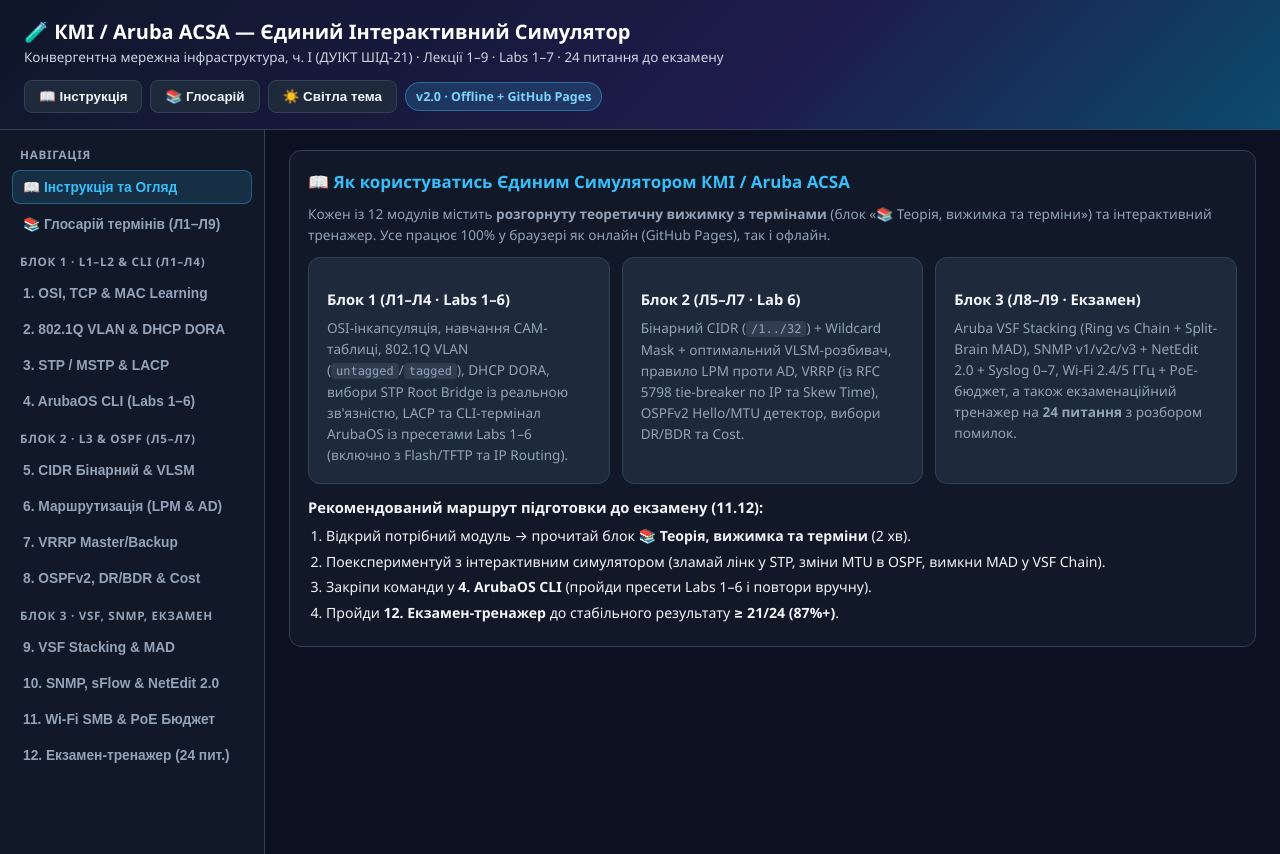
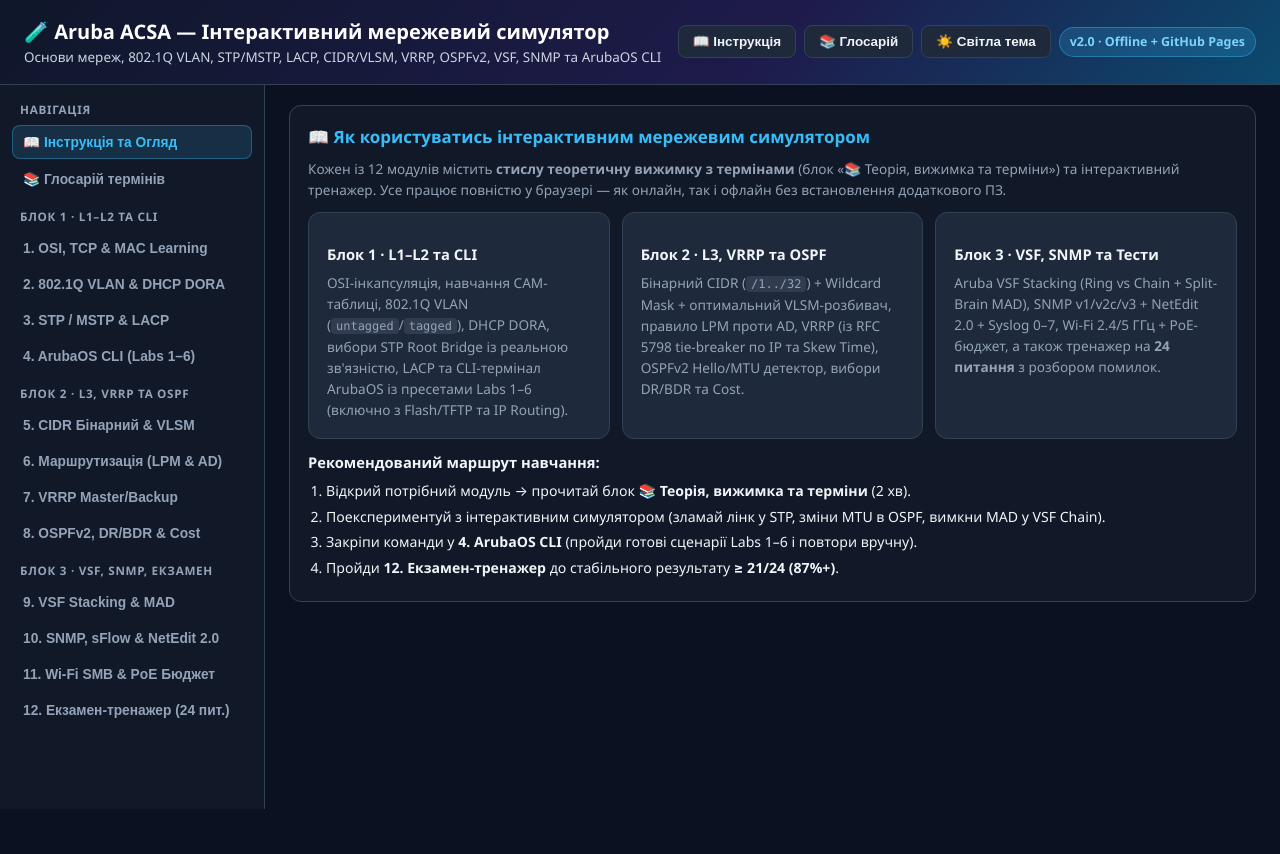
Before and after one commit to Eventmaker/kmi-aruba-simulator, a plain HTML site: page index.html in a window 1280 px wide. After the commit the page ends 809 px from the top, so only its background shows below. Drawn offline with Linux system fonts and the light colour scheme.

Commit message:
refactor: make simulator branding universal without university-specific references

```diff
--- a/index.html
+++ b/index.html
@@ -3,14 +3,14 @@
 <head>
   <meta charset="UTF-8">
   <meta name="viewport" content="width=device-width, initial-scale=1.0">
-  <title>КМІ / Aruba ACSA — Єдиний Інтерактивний Симулятор (ДУІКТ ШІД-21)</title>
+  <title>Aruba ACSA — Інтерактивний мережевий симулятор</title>
   <link rel="stylesheet" href="css/styles.css">
 </head>
 <body>
 <header>
   <div>
-    <h1>🧪 КМІ / Aruba ACSA — Єдиний Інтерактивний Симулятор</h1>
-    <p>Конвергентна мережна інфраструктура, ч. I (ДУІКТ ШІД-21) · Лекції 1–9 · Labs 1–7 · 24 питання до екзамену</p>
+    <h1>🧪 Aruba ACSA — Інтерактивний мережевий симулятор</h1>
+    <p>Основи мереж, 802.1Q VLAN, STP/MSTP, LACP, CIDR/VLSM, VRRP, OSPFv2, VSF, SNMP та ArubaOS CLI</p>
   </div>
   <div class="header-actions">
     <button class="btn btn-sec" onclick="openPane('pane-guide')">📖 Інструкція</button>
@@ -24,15 +24,15 @@
   <aside>
     <div class="nav-group">Навігація</div>
     <button class="nav-btn active" data-pane="pane-guide" onclick="openPane('pane-guide')">📖 Інструкція та Огляд</button>
-    <button class="nav-btn" data-pane="pane-glossary" onclick="openPane('pane-glossary')">📚 Глосарій термінів (Л1–Л9)</button>
+    <button class="nav-btn" data-pane="pane-glossary" onclick="openPane('pane-glossary')">📚 Глосарій термінів</button>
 
-    <div class="nav-group">Блок 1 · L1–L2 & CLI (Л1–Л4)</div>
+    <div class="nav-group">Блок 1 · L1–L2 та CLI</div>
     <button class="nav-btn" data-pane="pane-osi" onclick="openPane('pane-osi')">1. OSI, TCP & MAC Learning</button>
     <button class="nav-btn" data-pane="pane-vlan" onclick="openPane('pane-vlan')">2. 802.1Q VLAN & DHCP DORA</button>
     <button class="nav-btn" data-pane="pane-stp" onclick="openPane('pane-stp')">3. STP / MSTP & LACP</button>
     <button class="nav-btn" data-pane="pane-cli" onclick="openPane('pane-cli')">4. ArubaOS CLI (Labs 1–6)</button>
 
-    <div class="nav-group">Блок 2 · L3 & OSPF (Л5–Л7)</div>
+    <div class="nav-group">Блок 2 · L3, VRRP та OSPF</div>
     <button class="nav-btn" data-pane="pane-cidr" onclick="openPane('pane-cidr')">5. CIDR Бінарний & VLSM</button>
     <button class="nav-btn" data-pane="pane-lpm" onclick="openPane('pane-lpm')">6. Маршрутизація (LPM & AD)</button>
     <button class="nav-btn" data-pane="pane-vrrp" onclick="openPane('pane-vrrp')">7. VRRP Master/Backup</button>
@@ -49,27 +49,27 @@
     <!-- GUIDE -->
     <section id="pane-guide" class="pane active">
       <div class="card">
-        <h2>📖 Як користуватись Єдиним Симулятором КМІ / Aruba ACSA</h2>
-        <p class="muted" style="margin-bottom:12px;">Кожен із 12 модулів містить <b>розгорнуту теоретичну вижимку з термінами</b> (блок «📚 Теорія, вижимка та терміни») та інтерактивний тренажер. Усе працює 100% у браузері як онлайн (GitHub Pages), так і офлайн.</p>
+        <h2>📖 Як користуватись інтерактивним мережевим симулятором</h2>
+        <p class="muted" style="margin-bottom:12px;">Кожен із 12 модулів містить <b>стислу теоретичну вижимку з термінами</b> (блок «📚 Теорія, вижимка та терміни») та інтерактивний тренажер. Усе працює повністю у браузері — як онлайн, так і офлайн без встановлення додаткового ПЗ.</p>
         <div class="grid-3">
           <div class="card" style="background:var(--card);margin-bottom:0;">
-            <h3>Блок 1 (Л1–Л4 · Labs 1–6)</h3>
+            <h3>Блок 1 · L1–L2 та CLI</h3>
             <p class="muted">OSI-інкапсуляція, навчання CAM-таблиці, 802.1Q VLAN (<code>untagged</code>/<code>tagged</code>), DHCP DORA, вибори STP Root Bridge із реальною зв'язністю, LACP та CLI-термінал ArubaOS із пресетами Labs 1–6 (включно з Flash/TFTP та IP Routing).</p>
           </div>
           <div class="card" style="background:var(--card);margin-bottom:0;">
-            <h3>Блок 2 (Л5–Л7 · Lab 6)</h3>
+            <h3>Блок 2 · L3, VRRP та OSPF</h3>
             <p class="muted">Бінарний CIDR (<code>/1../32</code>) + Wildcard Mask + оптимальний VLSM-розбивач, правило LPM проти AD, VRRP (із RFC 5798 tie-breaker по IP та Skew Time), OSPFv2 Hello/MTU детектор, вибори DR/BDR та Cost.</p>
           </div>
           <div class="card" style="background:var(--card);margin-bottom:0;">
-            <h3>Блок 3 (Л8–Л9 · Екзамен)</h3>
-            <p class="muted">Aruba VSF Stacking (Ring vs Chain + Split-Brain MAD), SNMP v1/v2c/v3 + NetEdit 2.0 + Syslog 0–7, Wi-Fi 2.4/5 ГГц + PoE-бюджет, а також екзаменаційний тренажер на <b>24 питання</b> з розбором помилок.</p>
+            <h3>Блок 3 · VSF, SNMP та Тести</h3>
+            <p class="muted">Aruba VSF Stacking (Ring vs Chain + Split-Brain MAD), SNMP v1/v2c/v3 + NetEdit 2.0 + Syslog 0–7, Wi-Fi 2.4/5 ГГц + PoE-бюджет, а також тренажер на <b>24 питання</b> з розбором помилок.</p>
           </div>
         </div>
-        <h3>Рекомендований маршрут підготовки до екзамену (11.12):</h3>
+        <h3>Рекомендований маршрут навчання:</h3>
         <ol class="term-list" style="font-size:0.88rem;margin-top:6px;">
           <li>Відкрий потрібний модуль → прочитай блок <b>📚 Теорія, вижимка та терміни</b> (2 хв).</li>
           <li>Поекспериментуй з інтерактивним симулятором (зламай лінк у STP, зміни MTU в OSPF, вимкни MAD у VSF Chain).</li>
-          <li>Закріпи команди у <b>4. ArubaOS CLI</b> (пройди пресети Labs 1–6 і повтори вручну).</li>
+          <li>Закріпи команди у <b>4. ArubaOS CLI</b> (пройди готові сценарії Labs 1–6 і повтори вручну).</li>
           <li>Пройди <b>12. Екзамен-тренажер</b> до стабільного результату <b>≥ 21/24 (87%+)</b>.</li>
         </ol>
       </div>
@@ -78,7 +78,7 @@
     <!-- GLOSSARY -->
     <section id="pane-glossary" class="pane">
       <div class="card">
-        <h2>📚 Глосарій ключових термінів КМІ / Aruba ACSA (Л1–Л9)</h2>
+        <h2>📚 Глосарій ключових мережевих термінів (Aruba ACSA)</h2>
         <input id="gloss-search" type="text" placeholder="Пошук терміна (напр. VRRP, tagged, MAD, OSPF, SNMP, 162...)" oninput="filterGlossary()" style="width:100%;margin:8px 0 12px;">
         <table>
           <thead><tr><th>Термін</th><th>Тема</th><th>Стисле визначення для екзамену</th></tr></thead>
@@ -577,7 +577,7 @@
           <div id="snmp-out" class="log-box"></div>
         </div>
         <div class="card">
-          <h2>Aruba NetEdit 2.0 — Цикл змін (Слайд 29)</h2>
+          <h2>Aruba NetEdit 2.0 — Цикл керування конфігураціями</h2>
           <div style="display:flex;gap:8px;flex-wrap:wrap;margin-bottom:10px;">
             <button class="btn btn-purple" onclick="showNetEdit(0)">1. Plan</button>
             <button class="btn btn-purple" onclick="showNetEdit(1)">2. Validate</button>
@@ -639,13 +639,13 @@
     <section id="pane-exam" class="pane">
       <div class="card">
         <div style="display:flex;justify-content:space-between;align-items:center;flex-wrap:wrap;gap:8px;">
-          <h2>🎓 Екзамен-тренажер КМІ / Aruba ACSA (24 питання по Л1–Л9)</h2>
+          <h2>🎓 Екзамен-тренажер Aruba ACSA (24 питання)</h2>
           <div style="display:flex;gap:8px;align-items:center;flex-wrap:wrap;">
             <select id="q-filter" onchange="restartQuiz()">
               <option value="ALL">Усі теми (24 питання)</option>
-              <option value="L1-4">Блок 1: Л1–Л4 (8 питань)</option>
-              <option value="L5-7">Блок 2: Л5–Л7 (9 питань)</option>
-              <option value="L8-9">Блок 3: Л8–Л9 + Lab 7 (7 питань)</option>
+              <option value="L1-4">Блок 1: L1–L2, VLAN, STP, CLI (8 питань)</option>
+              <option value="L5-7">Блок 2: CIDR, LPM, VRRP, OSPF (9 питань)</option>
+              <option value="L8-9">Блок 3: VSF, SNMP, Wi-Fi (7 питань)</option>
             </select>
             <span id="q-score" class="badge">Рахунок: 0 / 0</span>
             <button class="btn btn-sec" onclick="restartQuiz()">Почати заново</button>
--- a/js/sim1.js
+++ b/js/sim1.js
@@ -377,7 +377,7 @@
       lab2: ["show flash", "copy running-config tftp 10.1.1.100 edge1_backup.cfg", "boot system flash primary"],
       lab3: ["configure", "vlan 10", "name Employees", "untagged 1-10", "tagged 24", "vlan 20", "name Servers", "untagged 11-15", "tagged 24", "end", "show vlan"],
       lab4: ["configure", "trunk 21-22 trk1 lacp", "vlan 10", "tagged trk1", "end", "show trunks"],
-      lab5: ["configure", "spanning-tree", "spanning-tree config-name DUICT_MSTP", "end", "show spanning-tree"],
+      lab5: ["configure", "spanning-tree", "spanning-tree config-name CORP_MSTP", "end", "show spanning-tree"],
       lab6: ["configure", "hostname Router_1", "ip routing", "vlan 10", "ip address 10.1.10.1 255.255.255.0", "vlan 20", "ip address 10.1.20.1 255.255.255.0", "exit", "ip route 0.0.0.0/0 10.1.254.1", "end", "show ip route"]
     };
     (scripts[name] || []).forEach(processCmd);
```
Also changed, not shown: 1 other file.
